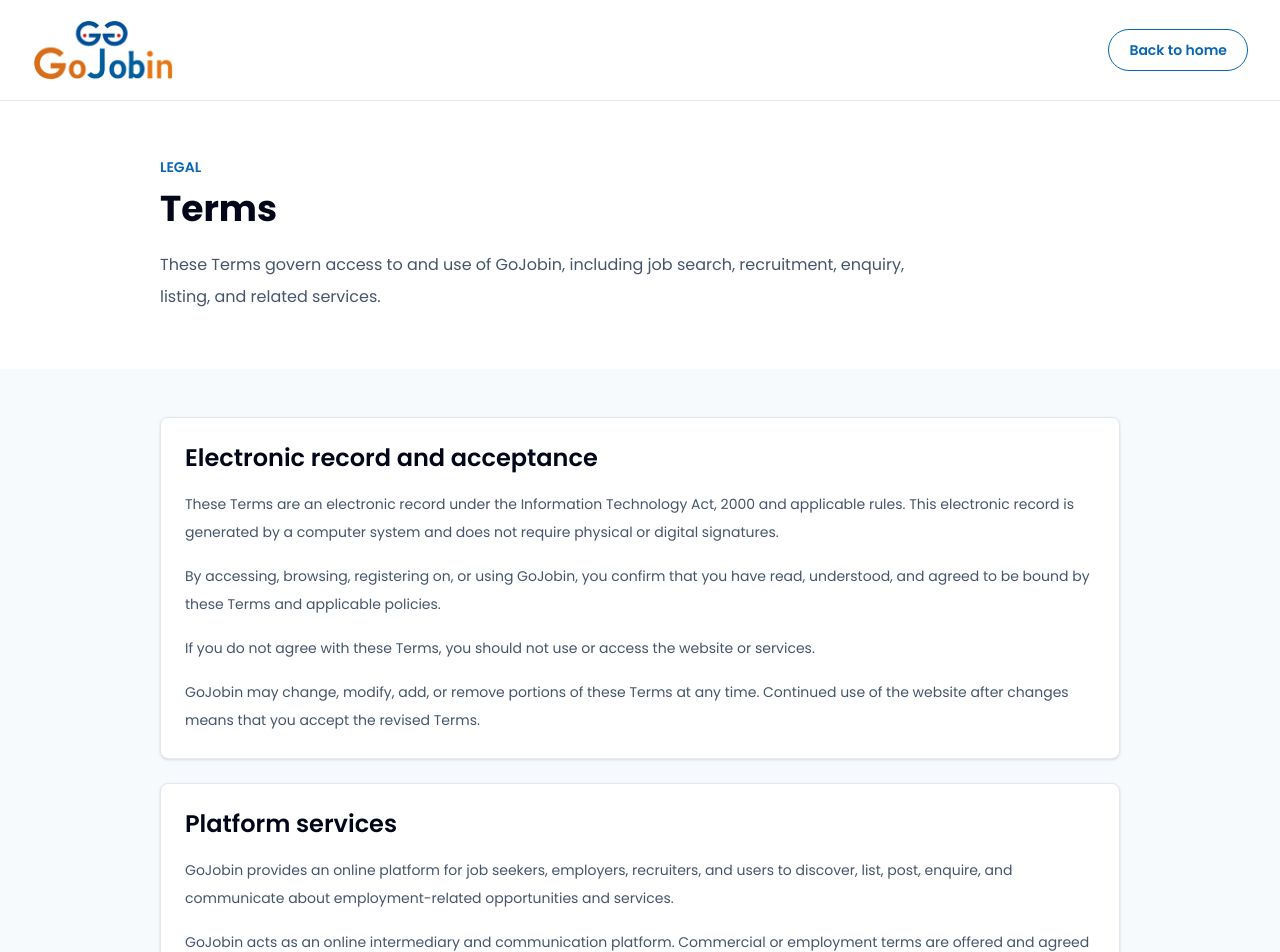
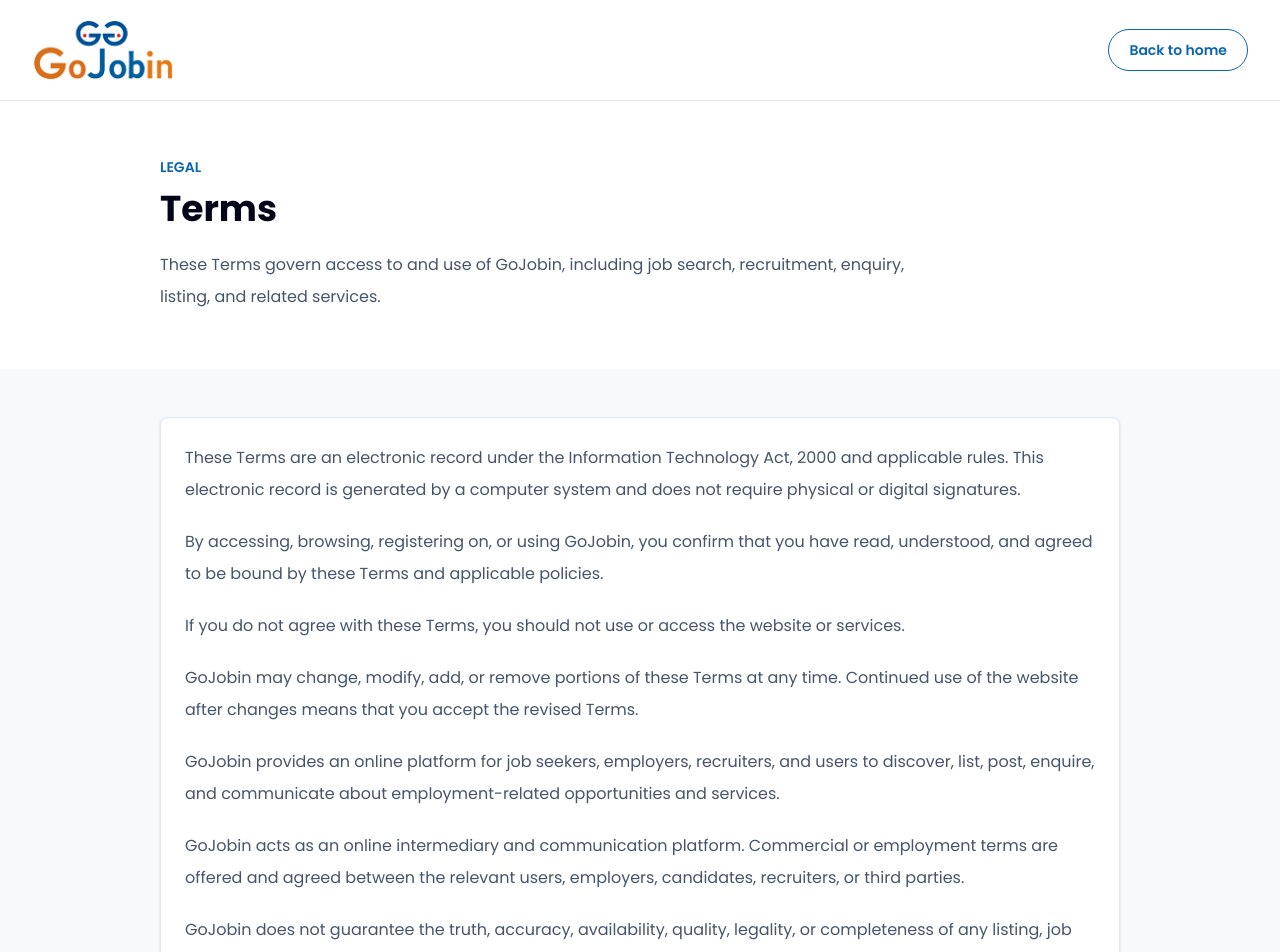
Before and after one commit to vinitk09/GoJobIn, a Next.js app: page /terms in a window 1280 px wide. Shown: the top 952 px of the page. Built offline with nearby package versions, Linux system fonts and the light colour scheme.

Commit message:
Added all the codes

```diff
--- a/src/app/components/PolicyPage.js
+++ b/src/app/components/PolicyPage.js
@@ -1,7 +1,7 @@
 import Image from "next/image";
 import Link from "next/link";
 
-export default function PolicyPage({ eyebrow, title, intro, sections }) {
+export default function PolicyPage({ eyebrow, title, intro, paragraphs }) {
   return (
     <main className="min-h-screen bg-[#f7fafc] text-slate-950">
       <header className="border-b border-slate-200 bg-white">
@@ -35,23 +35,13 @@
       </section>
 
       <section className="mx-auto max-w-5xl px-5 py-12 lg:px-8">
-        <div className="space-y-6">
-          {sections.map((section) => (
-            <article
-              className="rounded-[8px] border border-slate-200 bg-white p-6 shadow-sm"
-              key={section.heading}
-            >
-              <h2 className="text-2xl font-semibold text-slate-950">
-                {section.heading}
-              </h2>
-              <div className="mt-4 space-y-4 text-sm leading-7 text-slate-600">
-                {section.items.map((item) => (
-                  <p key={item}>{item}</p>
-                ))}
-              </div>
-            </article>
-          ))}
-        </div>
+        <article className="rounded-[8px] border border-slate-200 bg-white p-6 shadow-sm">
+          <div className="space-y-5 text-base leading-8 text-slate-600">
+            {paragraphs.map((paragraph) => (
+              <p key={paragraph}>{paragraph}</p>
+            ))}
+          </div>
+        </article>
       </section>
     </main>
   );
--- a/src/app/listing-policy/page.js
+++ b/src/app/listing-policy/page.js
@@ -39,6 +39,8 @@
   },
 ];
 
+const paragraphs = sections.flatMap((section) => section.items);
+
 export const metadata = {
   title: "Listing Policy | GoJobin",
   description: "GoJobin listing policy and prohibited listing standards.",
@@ -50,7 +52,7 @@
       eyebrow="Policy"
       title="Listing Policy"
       intro="This policy explains the standards users must follow while posting, listing, or sharing information on GoJobin."
-      sections={sections}
+      paragraphs={paragraphs}
     />
   );
 }
--- a/src/app/privacy-policy/page.js
+++ b/src/app/privacy-policy/page.js
@@ -53,6 +53,8 @@
   },
 ];
 
+const paragraphs = sections.flatMap((section) => section.items);
+
 export const metadata = {
   title: "Privacy Policy | GoJobin",
   description: "GoJobin privacy policy for collection, use, and protection of user information.",
@@ -64,7 +66,7 @@
       eyebrow="Policy"
       title="Privacy Policy"
       intro="This Privacy Policy explains how GoJobin collects, uses, shares, protects, and manages user information."
-      sections={sections}
+      paragraphs={paragraphs}
     />
   );
 }
--- a/src/app/terms/page.js
+++ b/src/app/terms/page.js
@@ -85,6 +85,8 @@
   },
 ];
 
+const paragraphs = sections.flatMap((section) => section.items);
+
 export const metadata = {
   title: "Terms | GoJobin",
   description: "GoJobin terms of use for website access and services.",
@@ -96,7 +98,7 @@
       eyebrow="Legal"
       title="Terms"
       intro="These Terms govern access to and use of GoJobin, including job search, recruitment, enquiry, listing, and related services."
-      sections={sections}
+      paragraphs={paragraphs}
     />
   );
 }
```
